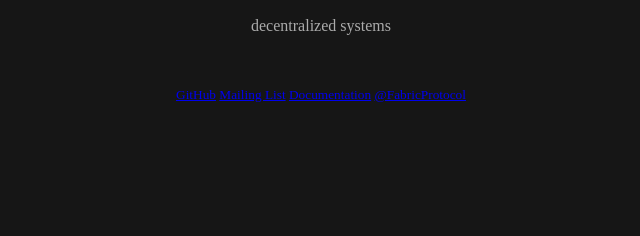
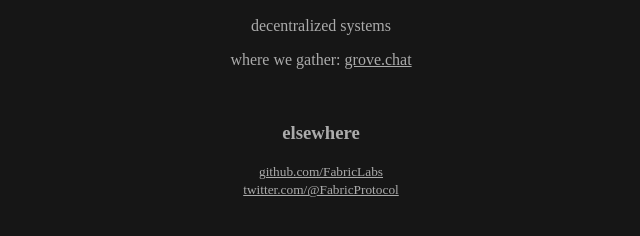
Before and after one commit to FabricLabs/labs.fabric.pub, a website: page assets/index.html in a window 1280 px wide. Shown: the part 470-706 px from the top of the page, without its empty margins (319-959 px from the left). Drawn offline with Linux system fonts and the light colour scheme; a web font is replaced by a local one.

Commit message:
Sweep updates

```diff
--- a/assets/index.html
+++ b/assets/index.html
@@ -18,14 +18,14 @@
       <div>
         <h1>Fabric Labs</h1>
         <p class="subtitle">decentralized systems</p>
-        <br />
         <section>
+          <p>where we gather: <a href="https://grove.chat">grove.chat</a></p>
+          <br />
+          <h3>elsewhere</h3>
           <p>
             <small>
-              <a href="https://github.com/FabricLabs">GitHub</a>
-              <a href="https://fabric.fm">Mailing List</a>
-              <a href="https://dev.fabric.pub">Documentation</a>
-              <a href="https://twitter.com/FabricProtocol">@FabricProtocol</a>
+              <a href="https://github.com/FabricLabs">github.com/FabricLabs</a><br />
+              <a href="https://twitter.com/FabricProtocol">twitter.com/@FabricProtocol</a>
             </small>
           </p>
         </section>
--- a/assets/screen.css
+++ b/assets/screen.css
@@ -2,6 +2,15 @@
   background: #161616;
   color: #ababab;
   font-family: 'Martian Mono';
+}
+
+a {
+  color: #fff;
+  text-decoration: underline;
+}
+
+a, a:visited {
+  color: #ababab;
 }
 
 .splash {
```
Also changed, not shown: package.json (+6 -1 lines), tests/hubs.js (+2 -1 lines), 1 other file.
